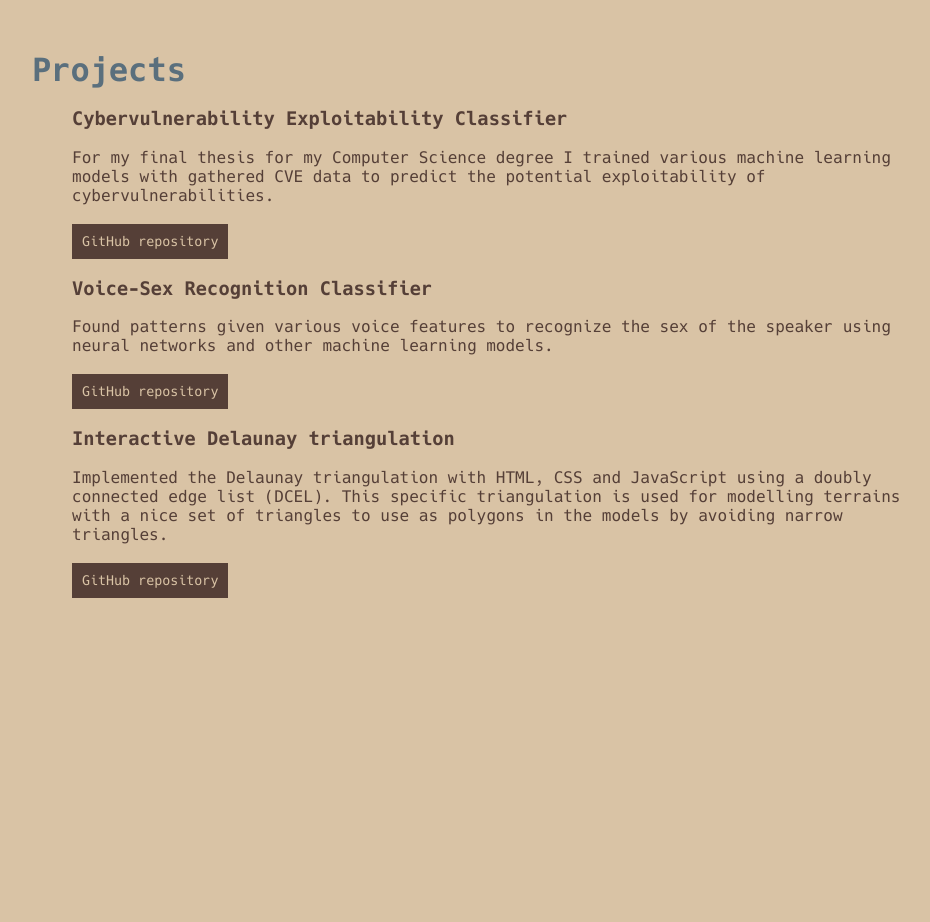
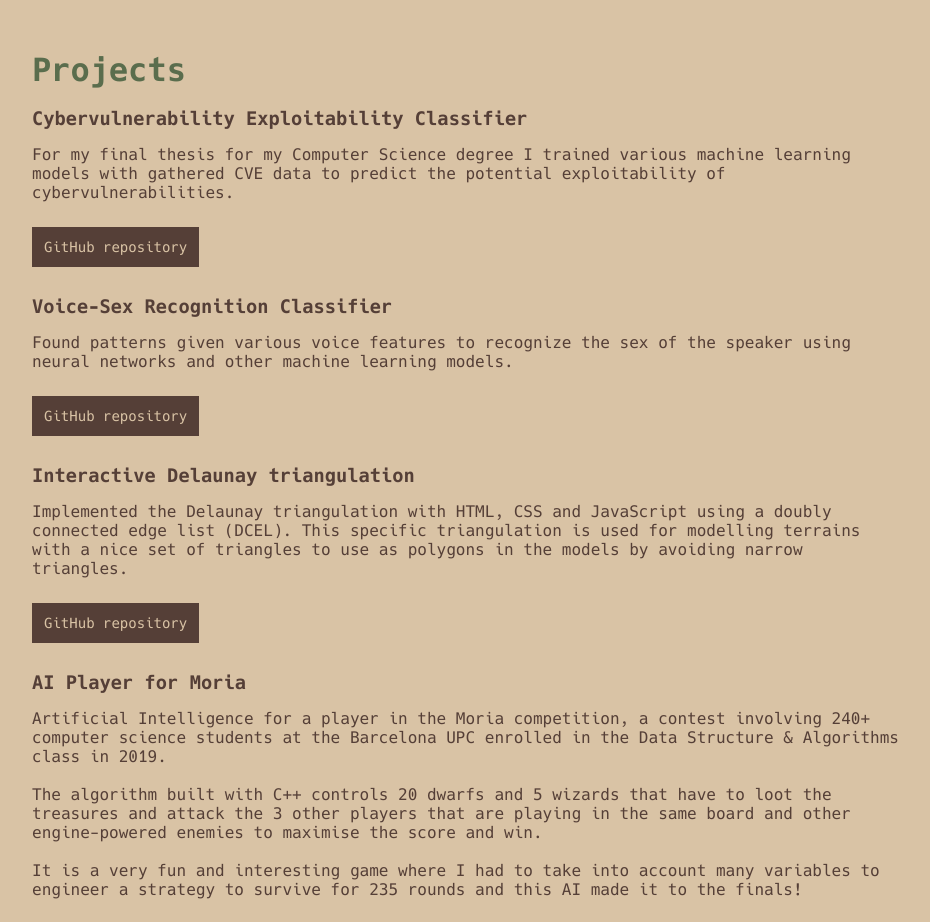
Before and after one commit to theofuhrmann/theofuhrmann.github.io, a React (Create React App) app: page /projects in a window 1280 px wide. Shown: the top 922 px of the page, without its empty margins (343-1273 px from the left). Before the commit the page ends 800 px from the top, so only its background shows below. Built offline with nearby package versions, Linux system fonts and the light colour scheme.

Commit message:
added content to projects + fixed nav z-index

```diff
--- a/src/App.css
+++ b/src/App.css
@@ -1,4 +1,8 @@
 h1 {
+  margin-bottom: 0;
+}
+
+h3 {
   margin-bottom: 0;
 }
 
@@ -6,31 +10,26 @@ h1 {
   display: flex;
 }
 
-ul {
+.content-ul {
   list-style: none;
+  padding-left: 0px;
 }
 
-button {
-  border-radius: 0;
-  background-color: rgb(85, 63, 55);
-  color: rgb(217, 195, 165);
-  border: none;
-  padding: 10px;
+.content-li {
+  margin-bottom: 40px;
 }
 
-a,
 .link {
   text-decoration: none;
   color: rgb(217, 195, 165);
+  background-color: rgb(85, 63, 55);
+  padding: 12px;
+  font-size: 14px;
+  margin-top: 10px;
 }
 
-a:hover,
 .link:hover {
-  color: rgb(203, 107, 124);
-}
-
-button .wrapper {
-  display: flex;
+  background-color: rgb(203, 107, 124);
 }
 
 .content {
@@ -60,6 +59,7 @@ button .wrapper {
 nav {
   color: rgb(217, 195, 165);
   top: 0;
+  z-index: 1;
 }
 
 .nav-links {
@@ -86,6 +86,7 @@ nav {
 .nav-link {
   color: rgb(217, 195, 165);
   text-decoration: none;
+  margin-top: 10px;
 }
 
 .wrap-link {
--- a/src/Components/About.js
+++ b/src/Components/About.js
@@ -23,7 +23,6 @@ function About() {
           If you would like to have a look at my CV you can click in the button
           below:
         </p>
-        <button>
         <Link
           className="link"
           to={require("../Documents/CV.pdf")}
@@ -32,7 +31,6 @@ function About() {
         >
           CV
         </Link>
-        </button>
       </div>
     </>
   );
--- a/src/Components/Nav.js
+++ b/src/Components/Nav.js
@@ -17,7 +17,7 @@ function Nav() {
         </Link>
         <div className="wrap-links">
           <Link to="/about" className="nav-link wrap-link">
-            <li>About</li>
+            <li> About</li>
           </Link>
           <Link to="/projects" className="nav-link wrap-link">
             <li>Projects</li>
--- a/src/Components/Projects.js
+++ b/src/Components/Projects.js
@@ -9,9 +9,9 @@ function Projects() {
         <title>Théo's Portfolio | Projects </title>
       </Helmet>
       <div className="content">
-        <h1 style={{ color: "rgb(90, 111, 125)" }}>Projects</h1>
-        <ul>
-          <li>
+        <h1 style={{ color: "rgb(90, 109, 77)" }}>Projects</h1>
+        <ul className="content-ul">
+          <li className="content-li">
             <h3> Cybervulnerability Exploitability Classifier </h3>
             <p>
               For my final thesis for my Computer Science degree I trained
@@ -19,17 +19,16 @@ function Projects() {
               the potential exploitability of cybervulnerabilities.
               <br />
               <br />
-              <button>
+            </p>
             <a
+              className="link"
               href="https://github.com/theofuhrmann/cybervulnerability-exploitability-classifier"
               target="_blank"
             >
               GitHub repository
             </a>
-              </button>
-            </p>
           </li>
-          <li>
+          <li className="content-li">
             <h3> Voice-Sex Recognition Classifier </h3>
             <p>
               Found patterns given various voice features to recognize the sex
@@ -37,17 +36,16 @@ function Projects() {
               models.
               <br />
               <br />
-              <button>
+            </p>
             <a
+              className="link"
               href="https://github.com/theofuhrmann/ML-Speech-MF-Recognition"
               target="_blank"
             >
               GitHub repository
             </a>
-              </button>
-            </p>
           </li>
-          <li>
+          <li className="content-li">
             <h3> Interactive Delaunay triangulation </h3>
             <p>
               Implemented the Delaunay triangulation with HTML, CSS and
@@ -57,15 +55,42 @@ function Projects() {
               narrow triangles.
               <br />
               <br />
-              <button>
+            </p>
             <a
+              className="link"
+              href="https://github.com/theofuhrmann/delaunay-triangulation"
+              target="_blank"
+            >
+              GitHub repository
+            </a>
+          </li>
+          <li className="content-li">
+            <h3> AI Player for Moria </h3>
+            <p>
+              Artificial Intelligence for a player in the Moria competition, a
+              contest involving 240+ computer science students at the Barcelona
+              UPC enrolled in the Data Structure & Algorithms class in 2019.
+              <br />
+              <br />
+              The algorithm built with C++ controls 20 dwarfs and 5 wizards that
+              have to loot the treasures and attack the 3 other players that are
+              playing in the same board and other engine-powered enemies to
+              maximise the score and win.
+              <br />
+              <br />
+              It is a very fun and interesting game where I had to take into
+              account many variables to engineer a strategy to survive for 235
+              rounds and this AI made it to the finals!
+              <br />
+              <br />
+            </p>
+            <a
+              className="link"
               href="https://github.com/theofuhrmann/ML-Speech-MF-Recognition"
               target="_blank"
             >
               GitHub repository
             </a>
-              </button>
-            </p>
           </li>
         </ul>
       </div>
--- a/src/Components/Timeline.js
+++ b/src/Components/Timeline.js
@@ -9,15 +9,26 @@ function Timeline() {
         <title>Théo's Portfolio | Timeline </title>
       </Helmet>
       <div className="content">
-        <h1 style={{ color: "rgb(90, 111, 125)" }}>Timeline</h1>
-        <p>
-          I am a recent Computer Science graduate (July 2022) from the
-          Polytechnic University of Catalonia (UPC) specializing in Artificial
-          Intelligence and algorithms. My passion is Computer Science. My main
-          interests have been Machine Learning and Data Science since I learnt
-          Timeline them in college. Other interests involve Natural Language
-          Processing and Computer Vision.
-        </p>
+        <h1 style={{ color: "rgb(205, 111, 76)" }}>Timeline</h1>
+        <ul className="content-ul">
+          <li className="content-li">
+            <h3> DISCOVERFY </h3>
+            <p>
+              For my final thesis for my Computer Science degree I trained
+              various machine learning models with gathered CVE data to predict
+              the potential exploitability of cybervulnerabilities.
+              <br />
+              <br />
+            </p>
+            <a
+              className="link"
+              href="https://github.com/theofuhrmann/cybervulnerability-exploitability-classifier"
+              target="_blank"
+            >
+              GitHub repository
+            </a>
+          </li>
+        </ul>
       </div>
     </>
   );
```
Lines whose indentation alone changed are shown as unchanged.
